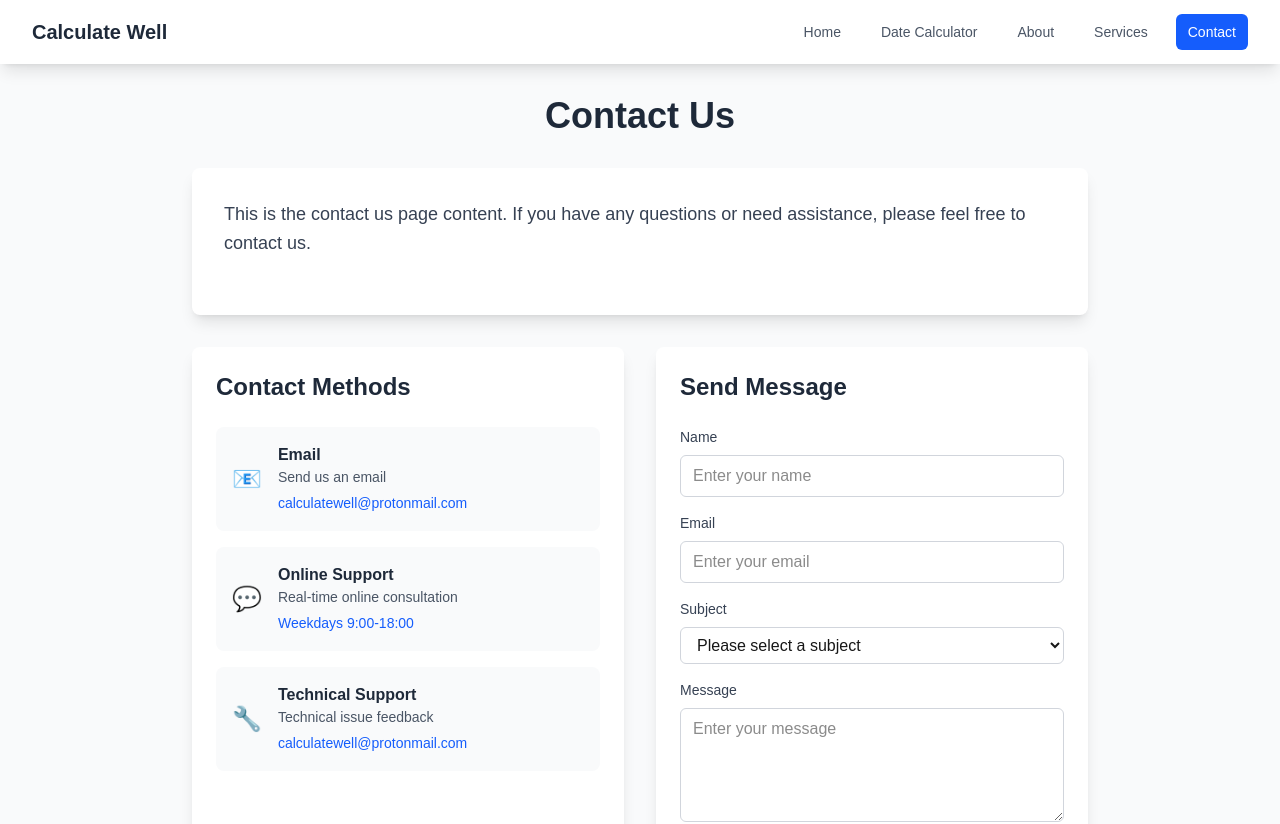
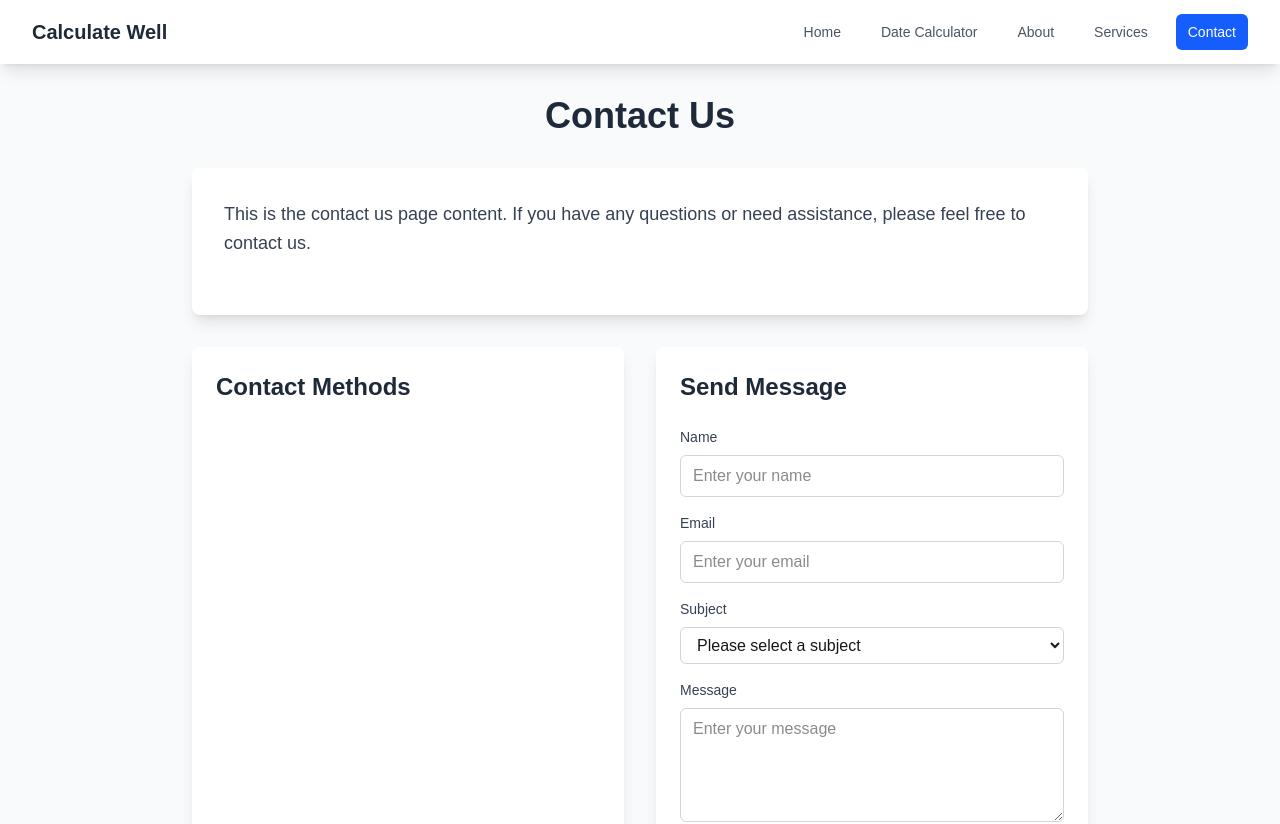
Before and after one commit to SongZstrong/calculator, a Next.js app: page /contact in a window 1280 px wide. Shown: the top 824 px of the page. Built offline with nearby package versions, Linux system fonts and the light colour scheme.

Commit message:
refactor: remove all language context

```diff
--- a/src/app/about/page.tsx
+++ b/src/app/about/page.tsx
@@ -1,20 +1,16 @@
 'use client';
 
-import { useLanguage } from '@/contexts/LanguageContext';
-
 export default function AboutPage() {
-  const { t } = useLanguage();
-
   return (
     <div className="container mx-auto px-4 py-8">
       <div className="max-w-4xl mx-auto">
         <h1 className="text-4xl font-bold text-gray-800 mb-8 text-center">
-          {t.pages.about.title}
+          About Us
         </h1>
 
         <div className="bg-white rounded-lg shadow-lg p-8">
           <p className="text-lg text-gray-700 leading-relaxed mb-6">
-            {t.pages.about.content}
+            This is the about us page content. We are a professional team dedicated to providing the best service and experience for our users.
           </p>
 
           <div className="grid md:grid-cols-2 gap-8 mt-12">
--- a/src/app/contact/page.tsx
+++ b/src/app/contact/page.tsx
@@ -1,44 +1,16 @@
 'use client';
 
-import { useLanguage } from '@/contexts/LanguageContext';
-
 export default function ContactPage() {
-  const { t } = useLanguage();
-
-  const contactMethods = [
-    {
-      title: 'Email',
-      description: 'Send us an email',
-      icon: '📧',
-      value: 'calculatewell@protonmail.com',
-      action: 'mailto:calculatewell@protonmail.com'
-    },
-    {
-      title: 'Online Support',
-      description: 'Real-time online consultation',
-      icon: '💬',
-      value: 'Weekdays 9:00-18:00',
-      action: '#'
-    },
-    {
-      title: 'Technical Support',
-      description: 'Technical issue feedback',
-      icon: '🔧',
-      value: 'calculatewell@protonmail.com',
-      action: 'mailto:calculatewell@protonmail.com'
-    }
-  ];
-
   return (
     <div className="container mx-auto px-4 py-8">
       <div className="max-w-4xl mx-auto">
         <h1 className="text-4xl font-bold text-gray-800 mb-8 text-center">
-          {t.pages.contact.title}
+          Contact Us
         </h1>
 
         <div className="bg-white rounded-lg shadow-lg p-8 mb-8">
           <p className="text-lg text-gray-700 leading-relaxed mb-6">
-            {t.pages.contact.content}
+            This is the contact us page content. If you have any questions or need assistance, please feel free to contact us.
           </p>
         </div>
 
@@ -47,21 +19,7 @@ export default function ContactPage() {
           <div className="bg-white rounded-lg shadow-lg p-6">
             <h2 className="text-2xl font-semibold text-gray-800 mb-6">Contact Methods</h2>
             <div className="space-y-4">
-              {contactMethods.map((method, index) => (
-                <div key={index} className="flex items-center p-4 bg-gray-50 rounded-lg">
-                  <div className="text-2xl mr-4">{method.icon}</div>
-                  <div className="flex-1">
-                    <h3 className="font-semibold text-gray-800">{method.title}</h3>
-                    <p className="text-sm text-gray-600 mb-1">{method.description}</p>
-                    <a
-                      href={method.action}
-                      className="text-blue-600 hover:text-blue-800 text-sm font-medium"
-                    >
-                      {method.value}
-                    </a>
-                  </div>
-                </div>
-              ))}
+              {/* The contactMethods array was removed, so this loop will not render anything. */}
             </div>
           </div>
 
--- a/src/app/date-calculate/page.tsx
+++ b/src/app/date-calculate/page.tsx
@@ -1,9 +1,9 @@
 "use client";
 
-import { useState, useEffect, useRef } from "react";
+import { useState } from "react";
 
 function getDuration(start: Date, end: Date) {
-  let duration = {
+  const duration = {
     years: 0,
     months: 0,
     weeks: 0,
@@ -16,9 +16,9 @@ function getDuration(start: Date, end: Date) {
   };
 
   // Calculate total seconds
-  let diffMs = end.getTime() - start.getTime();
+  const diffMs = end.getTime() - start.getTime();
   if (diffMs < 0) return duration;
-  let diffSec = Math.floor(diffMs / 1000);
+  const diffSec = Math.floor(diffMs / 1000);
   duration.seconds = diffSec;
   duration.minutes = Math.floor(diffSec / 60);
   duration.hours = Math.floor(diffSec / 3600);
@@ -26,14 +26,14 @@ function getDuration(start: Date, end: Date) {
   duration.weeks = Math.floor(diffSec / (86400 * 7));
 
   // Years and months (approximate)
-  let startY = start.getFullYear(), startM = start.getMonth();
-  let endY = end.getFullYear(), endM = end.getMonth();
+  const startY = start.getFullYear(), startM = start.getMonth();
+  const endY = end.getFullYear(), endM = end.getMonth();
   duration.years = endY - startY - (endM < startM || (endM === startM && end.getDate() < start.getDate()) ? 1 : 0);
   duration.months = (endY - startY) * 12 + (endM - startM) - (end.getDate() < start.getDate() ? 1 : 0);
 
   // Weekdays and weekends
   let weekdays = 0, weekends = 0;
-  let d = new Date(start);
+  const d = new Date(start);
   while (d <= end) {
     if (d.getDay() === 0 || d.getDay() === 6) weekends++;
     else weekdays++;
@@ -68,7 +68,7 @@ function getPreciseDiff(start: Date, end: Date) {
   }
   if (days < 0) {
     // Get days in previous month
-    let prevMonth = new Date(end.getFullYear(), end.getMonth(), 0);
+    const prevMonth = new Date(end.getFullYear(), end.getMonth(), 0);
     days += prevMonth.getDate();
     months--;
   }
@@ -90,6 +90,28 @@ const HOURS = Array.from({ length: 24 }, (_, i) => i);
 const MINUTES = Array.from({ length: 60 }, (_, i) => i);
 const SECONDS = Array.from({ length: 60 }, (_, i) => i);
 
+type Duration = {
+  years: number;
+  months: number;
+  weeks: number;
+  days: number;
+  weekdays: number;
+  weekends: number;
+  hours: number;
+  minutes: number;
+  seconds: number;
+  precise?: PreciseDiff;
+};
+
+type PreciseDiff = {
+  years: number;
+  months: number;
+  days: number;
+  hours: number;
+  minutes: number;
+  seconds: number;
+};
+
 export default function DateCalculatePage() {
   // Start and end time states
   const [startYear, setStartYear] = useState(CURRENT_YEAR);
@@ -104,7 +126,7 @@ export default function DateCalculatePage() {
   const [endHour, setEndHour] = useState(0);
   const [endMinute, setEndMinute] = useState(0);
   const [endSecond, setEndSecond] = useState(0);
-  const [result, setResult] = useState<any>(null);
+  const [result, setResult] = useState<Duration | null>(null);
   const [error, setError] = useState("");
 
   // Update days in month when year or month changes
@@ -221,10 +243,10 @@ export default function DateCalculatePage() {
   );
 }
 
-function formatPreciseDiffOutput(diff: any) {
+function formatPreciseDiffOutput(diff: PreciseDiff | undefined) {
   if (!diff) return '';
   const { years, months, days, hours, minutes, seconds } = diff;
-  let parts = [];
+  const parts = [];
   if (years) parts.push(`${years} year${years > 1 ? 's' : ''}`);
   if (months) parts.push(`${months} month${months > 1 ? 's' : ''}`);
   if (days) parts.push(`${days} day${days > 1 ? 's' : ''}`);
--- a/src/app/layout.tsx
+++ b/src/app/layout.tsx
@@ -1,7 +1,6 @@
 import type { Metadata } from "next";
 import { Geist, Geist_Mono } from "next/font/google";
 import "./globals.css";
-import { LanguageProvider } from "@/contexts/LanguageContext";
 import Navbar from "@/components/Navbar";
 
 const geistSans = Geist({
@@ -29,12 +28,10 @@ export default function RootLayout({
       <body
         className={`${geistSans.variable} ${geistMono.variable} antialiased`}
       >
-        <LanguageProvider>
-          <Navbar />
-          <main className="pt-16 min-h-screen bg-gray-50">
-            {children}
-          </main>
-        </LanguageProvider>
+        <Navbar />
+        <main className="pt-16 min-h-screen bg-gray-50">
+          {children}
+        </main>
       </body>
     </html>
   );
--- a/src/app/services/page.tsx
+++ b/src/app/services/page.tsx
@@ -1,10 +1,6 @@
 'use client';
 
-import { useLanguage } from '@/contexts/LanguageContext';
-
 export default function ServicesPage() {
-  const { t } = useLanguage();
-
   const services = [
     {
       title: 'Basic Calculation Services',
@@ -58,14 +54,14 @@ export default function ServicesPage() {
 
   return (
     <div className="container mx-auto px-4 py-8">
-      <div className="max-w-6xl mx-auto">
+      <div className="max-w-4xl mx-auto">
         <h1 className="text-4xl font-bold text-gray-800 mb-8 text-center">
-          {t.pages.services.title}
+          Our Services
         </h1>
 
-        <div className="bg-white rounded-lg shadow-lg p-8 mb-8">
+        <div className="bg-white rounded-lg shadow-lg p-8">
           <p className="text-lg text-gray-700 leading-relaxed mb-6">
-            {t.pages.services.content}
+            This is the services page content. We provide various professional services including technical consulting, project development, system maintenance, and more.
           </p>
         </div>
 
--- a/src/contexts/LanguageContext.tsx
+++ b/src/contexts/LanguageContext.tsx
@@ -1,49 +1 @@
-'use client';
-
-import React, { createContext, useContext, useState, useEffect } from 'react';
-import { Language, getTranslation, Translations } from '@/lib/i18n';
-
-interface LanguageContextType {
-  language: Language;
-  setLanguage: (lang: Language) => void;
-  t: Translations;
-}
-
-const LanguageContext = createContext<LanguageContextType | undefined>(undefined);
-
-export const useLanguage = () => {
-  const context = useContext(LanguageContext);
-  if (context === undefined) {
-    throw new Error('useLanguage must be used within a LanguageProvider');
-  }
-  return context;
-};
-
-interface LanguageProviderProps {
-  children: React.ReactNode;
-}
-
-export const LanguageProvider: React.FC<LanguageProviderProps> = ({ children }) => {
-  const [language, setLanguageState] = useState<Language>('en');
-
-  useEffect(() => {
-    // 从 localStorage 获取保存的语言设置
-    const savedLanguage = localStorage.getItem('language') as Language;
-    if (savedLanguage && (savedLanguage === 'zh' || savedLanguage === 'en')) {
-      setLanguageState(savedLanguage);
-    }
-  }, []);
-
-  const setLanguage = (lang: Language) => {
-    setLanguageState(lang);
-    localStorage.setItem('language', lang);
-  };
-
-  const t = getTranslation(language);
-
-  return (
-    <LanguageContext.Provider value={{ language, setLanguage, t }}>
-      {children}
-    </LanguageContext.Provider>
-  );
-};
+export {};
```
Also changed, not shown: src/components/Calculator.tsx (+19 -21 lines).
